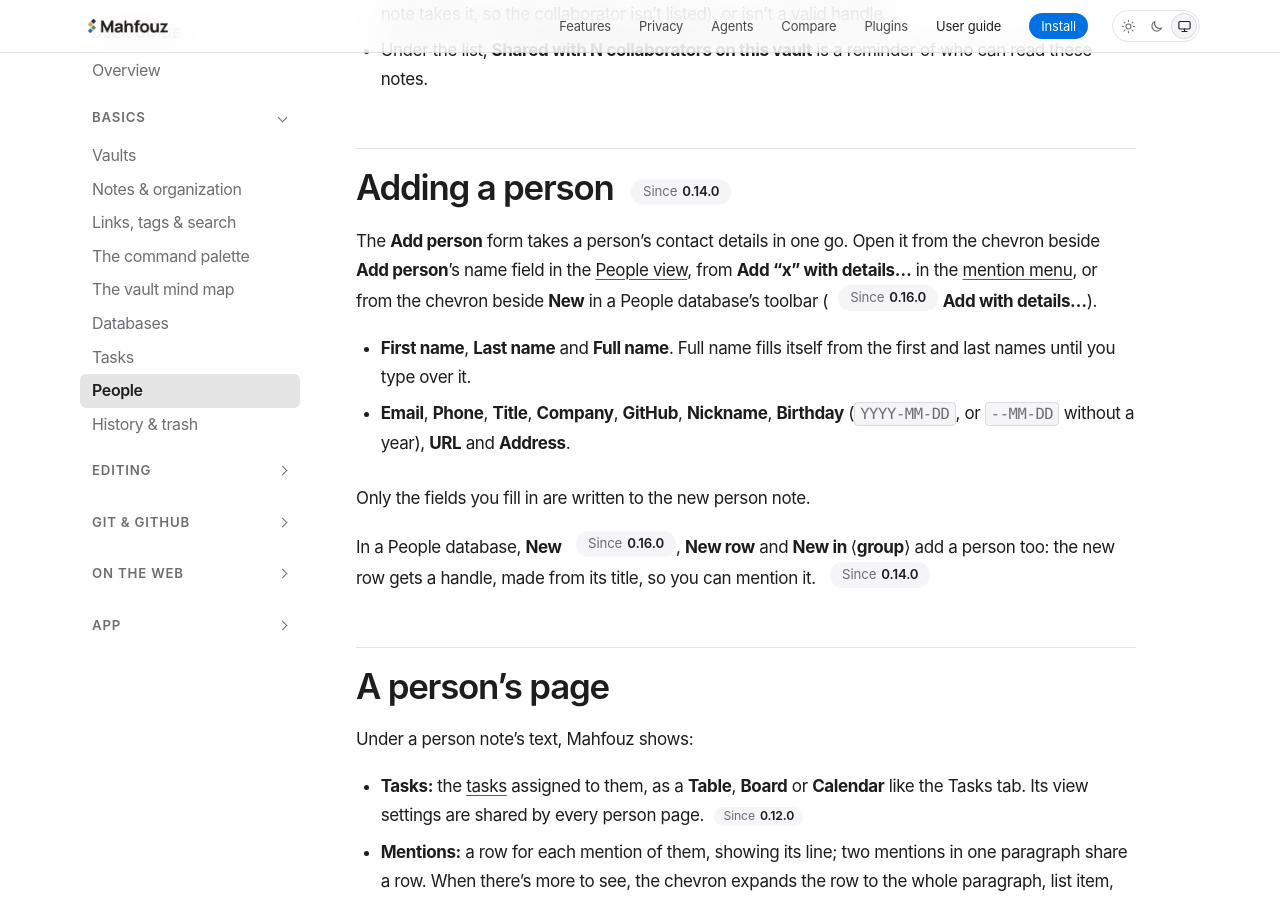
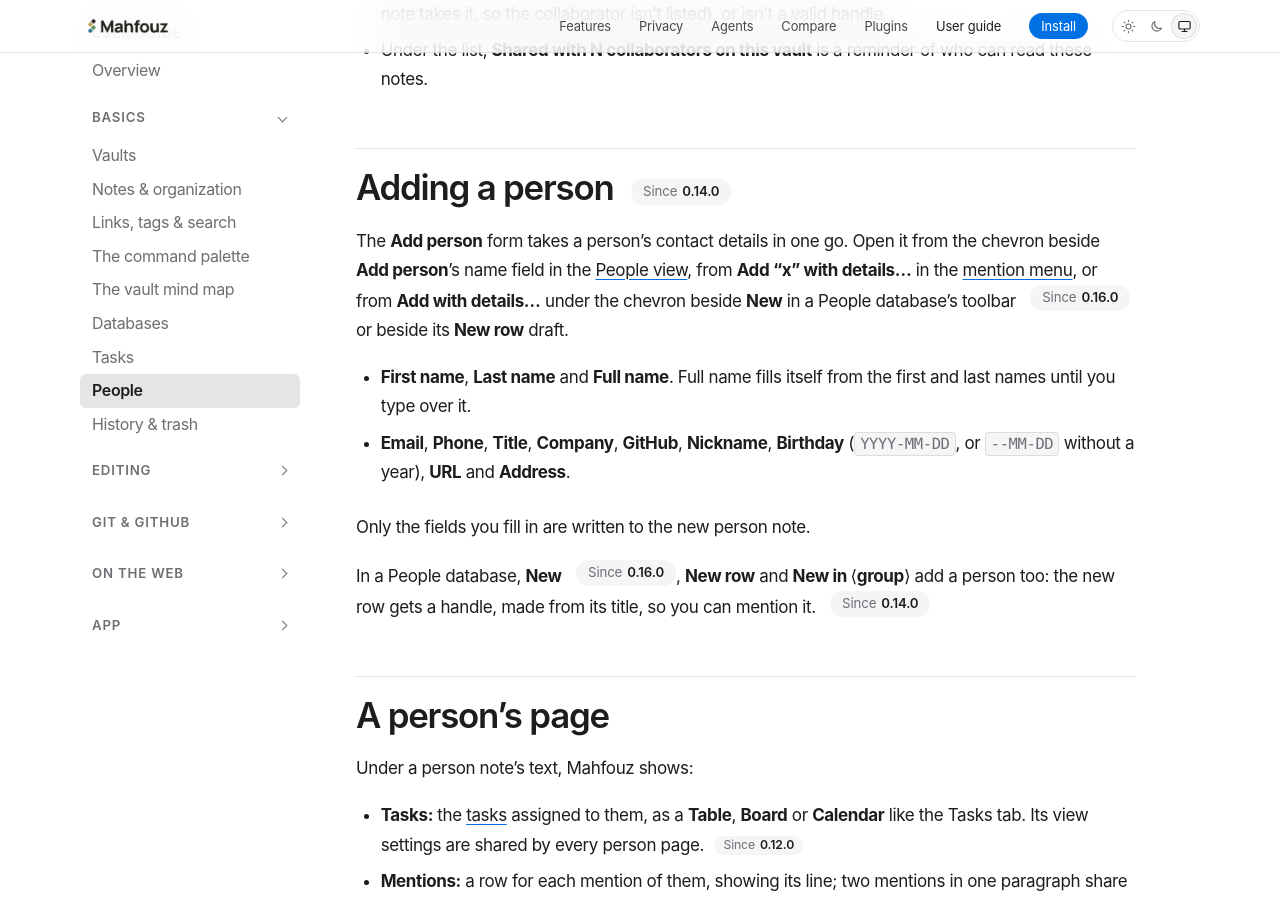
Before and after one commit to mahfouz-app/docs, a Jekyll site: the page built from guide/people.md, in a window 1280 px wide and 900 px high, scrolled down 4237 px. Built offline with Jekyll 4.4.1, drawn with Linux system fonts in a browser that asks for light colours.

Commit message:
docs(databases): both Add with details… entry points, and when New is unavailable
Co-Authored-By: Claude Opus 5.5 <noreply@anthropic.com>

```diff
--- a/guide/people.md
+++ b/guide/people.md
@@ -179,8 +179,9 @@ You can [hide **People** from the rail](/guide/notes/#rail-pins);
 The **Add person** form takes a person's contact details in one go. Open it
 from the chevron beside **Add person**'s name field in the
 [People view](#the-people-view), from **Add “x” with details…** in the
-[mention menu](#mentions), or from the chevron beside **New** in a
-People database's toolbar ({% include since.html v="0.16.0" %} **Add with details…**).
+[mention menu](#mentions), or from **Add with details…** under the
+chevron beside **New** in a People database's toolbar
+{% include since.html v="0.16.0" %} or beside its **New row** draft.
 
 - **First name**, **Last name** and **Full name**. Full name fills itself
   from the first and last names until you type over it.
```
Also changed, not shown: guide/databases.md (+4 -0 lines).
